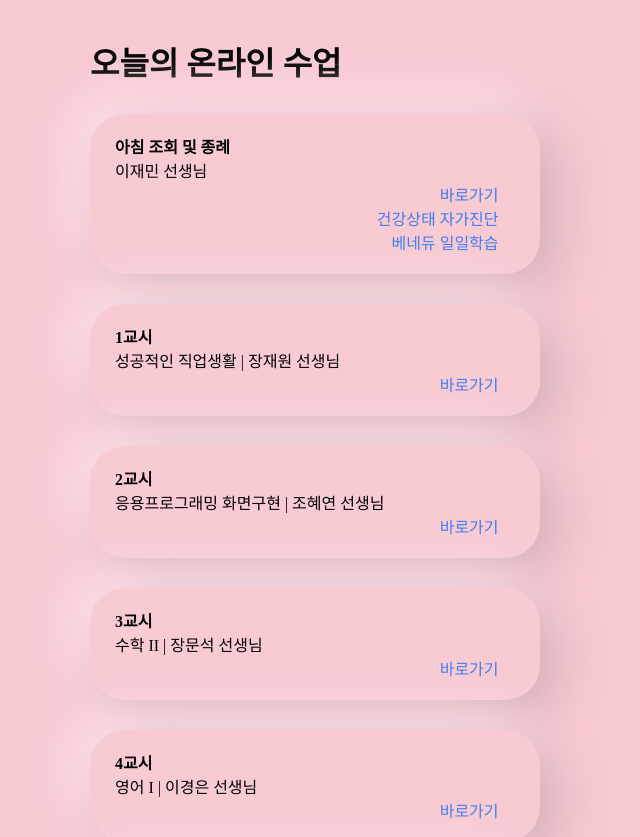
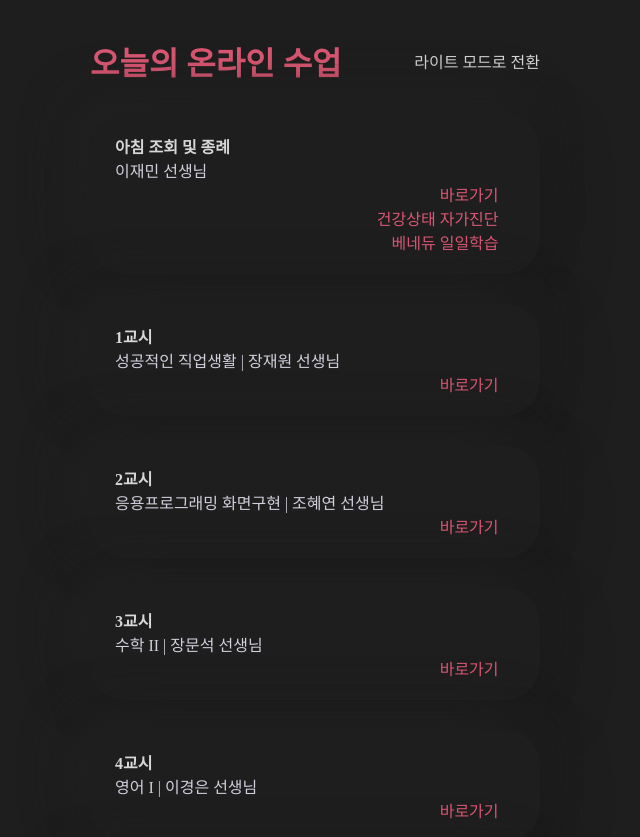
Before and after one commit to uhmseohun/dimizoom, a Vue app: page / in a window 1280 px wide. Shown: the top 837 px of the page, without its empty margins (325-965 px from the left). Built offline with nearby package versions, Linux system fonts and the light colour scheme; a web font is replaced by a local one.

Commit message:
darkmode

```diff
--- a/package.json
+++ b/package.json
@@ -44,7 +44,9 @@
       "parser": "babel-eslint"
     },
     "rules": {
-      "no-alert": "off"
+      "no-alert": "off",
+      "quote-props": "off",
+      "operator-linebreak": "off"
     }
   },
   "browserslist": [
--- a/src/App.vue
+++ b/src/App.vue
@@ -1,6 +1,6 @@
 <template>
   <div id="app">
-    <router-view/>
+    <router-view />
   </div>
 </template>
 
@@ -10,7 +10,6 @@ body {
   display: flex;
   flex-direction: column;
   align-items: center;
-  background-color: #f8cad2;
 }
 
 #app {
@@ -21,4 +20,6 @@ body {
   font-family: 'Spoqa Han Sans', 'Spoqa Han Sans JP', 'Sans-serif';
   padding: 30px 0;
 }
+
+* { user-select: none; }
 </style>
--- a/src/views/Home.vue
+++ b/src/views/Home.vue
@@ -5,6 +5,9 @@ import lessons from '../data/lessons.json';
 
 export default Vue.extend({
   name: 'GetCurrentLesson',
+  data() {
+    return { displayMode: 'dark' };
+  },
   computed: {
     todayLessons() {
       const today = [
@@ -14,41 +17,118 @@ export default Vue.extend({
         .map((v) => lessons.find((_v) => _v.name === v));
       return mappedTimetable;
     },
+    currentDisplayModeString() {
+      return this.displayMode === 'dark' ? '다크' : '라이트';
+    },
+    changeTargetDisplayModeString() {
+      return this.displayMode === 'dark' ? '라이트' : '다크';
+    },
+    computedDisplayModeStyle() {
+      const textColor = this.displayMode === 'dark' ? '#d7d7d7' : '#000000';
+      return {
+        'color': textColor,
+        'margin-left': 'auto',
+        'cursor': 'pointer',
+      };
+    },
+    computedServiceTitleStyle() {
+      const textColor = this.displayMode === 'dark' ? '#dc5773' : '#000000';
+      return {
+        'color': textColor,
+        'margin-top': '0',
+        'margin-bottom': '0',
+      };
+    },
+    computedCardStyle() {
+      const backgroundColor = this.displayMode === 'dark' ? '#1e1e1e' : '#f8cad2';
+      const boxShadowColor = this.displayMode === 'dark' ?
+        '15px 15px 50px #1a1a1a, -15px -15px 50px #232323' :
+        '15px 15px 50px #d3acb3, -15px -15px 50px #ffe8f2';
+      return {
+        'background': backgroundColor,
+        'box-shadow': boxShadowColor,
+      };
+    },
+    computedCardTitleStyle() {
+      const textColor = this.displayMode === 'dark' ? '#d7d7d7' : '#000000';
+      return {
+        'color': textColor,
+        'margin': '0',
+      };
+    },
+    computedCardDescriptionStyle() {
+      const textColor = this.displayMode === 'dark' ? '#d0d0dd' : '#000000';
+      return { 'color': textColor };
+    },
+    computedCardLinkStyle() {
+      const textColor = this.displayMode === 'dark' ? '#dc5773' : '#417bf4';
+      return {
+        'color': textColor,
+        'margin-left': 'auto',
+        'text-decoration': 'none',
+      };
+    },
   },
   methods: {
     getMeetingURL(meetingCode) {
       return `zoommtg://zoom.us/join?action=join&pwd=dimigo&confno=${meetingCode}`;
     },
+    toggleDisplayMode() {
+      if (this.displayMode === 'dark') this.displayMode = 'light';
+      else this.displayMode = 'dark';
+      localStorage.setItem('displayMode', this.displayMode);
+      this.refreshContainerStyle();
+    },
+    refreshContainerStyle() {
+      const backgroundColor = this.displayMode === 'dark' ? '#1e1e1e' : '#f8cad2';
+      document.body.style.backgroundColor = backgroundColor;
+    },
+  },
+  created() {
+    const displayMode = localStorage.getItem('displayMode');
+    if (displayMode) this.displayMode = displayMode;
+    this.refreshContainerStyle();
   },
 });
 </script>
 
 <template>
 <div class="container">
-  <h1 class="service-title">오늘의 온라인 수업</h1>
+  <div class="header">
+    <h1 :style="computedServiceTitleStyle">오늘의 온라인 수업</h1>
+    <span
+      :style="computedDisplayModeStyle"
+      @click="toggleDisplayMode"
+    >
+      {{ changeTargetDisplayModeString }} 모드로 전환
+    </span>
+  </div>
   <div class="card-wrapper">
-    <div class="card">
-      <h4 class="card__title">아침 조회 및 종례</h4>
+    <div
+      class="card"
+      :style="computedCardStyle"
+    >
+      <h4 :style="computedCardTitleStyle">아침 조회 및 종례</h4>
       <div class="card__meta-wrapper">
-        <span class="card__description">이재민 선생님</span>
+        <span :style="computedCardDescriptionStyle">이재민 선생님</span>
       </div>
 
       <a
-        class="card__link"
+        :style="computedCardLinkStyle"
         :href="getMeetingURL(7864104388)"
         target="__blank"
       >
         바로가기 &#xE001;
       </a>
       <a
-        class="card__link"
+        :style="computedCardLinkStyle"
         href="https://hcs.eduro.go.kr"
         target="__blank"
       >
         건강상태 자가진단 &#xE001;
       </a>
       <a
-        class="card__link"
+        :style="computedCardLinkStyle"
         href="http://benedu.co.kr/StudentStudy/TaskList"
         target="__blank"
       >
@@ -58,28 +138,26 @@ export default Vue.extend({
 
     <div
       class="card"
+      :style="computedCardStyle"
       v-for="(lesson, index) in todayLessons"
       :key="index"
     >
-      <h4 class="card__title">{{ index + 1 }}교시</h4>
+      <h4 :style="computedCardTitleStyle">{{ index + 1 }}교시</h4>
       <div class="card__meta-wrapper">
         <span
           v-if="lesson.teacher"
-          class="card__description"
+          :style="computedCardDescriptionStyle"
         >
           {{ lesson.name }} | {{ lesson.teacher }} 선생님
         </span>
-        <span
-          v-else
-          class="card__description"
-        >
+        <span v-else :style="computedCardDescriptionStyle">
           {{ lesson.name }}
         </span>
       </div>
 
       <a
         v-if="lesson.code"
-        class="card__link"
+        :style="computedCardLinkStyle"
         :href="getMeetingURL(lesson.code)"
         target="__blank"
       >
@@ -91,9 +169,9 @@ export default Vue.extend({
 </template>
 
 <style lang="scss" scoped>
-.service-title {
-  margin-top: 0;
-  margin-bottom: 0;
+.header {
+  display: flex;
+  align-items: center;
 }
 
 .card-wrapper {
@@ -105,28 +183,14 @@ export default Vue.extend({
 
 .card {
   border-radius: 35px;
-  background: #f8cad2;
-  box-shadow: 15px 15px 50px #d3acb3, -15px -15px 50px #ffe8f2;
   padding: 20px 25px;
   margin-top: 30px;
   display: flex;
   flex-direction: column;
 
-  &__title {
-    margin: 0;
-  }
-
-  &__description {}
-
   &__meta-wrapper {
     display: flex;
     flex-direction: row;
   }
-
-  &__link {
-    margin-left: auto;
-    text-decoration: none;
-    color: #417BF4;
-  }
 }
 </style>
```
